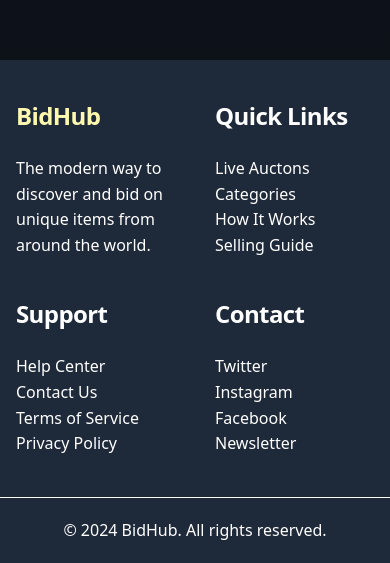
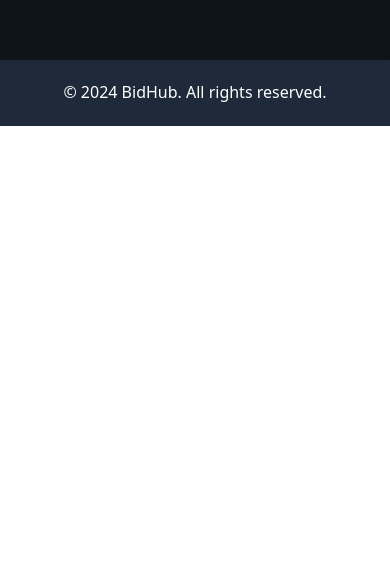
Before and after one commit to JacobSoh/IS216_G4_T20, a Next.js app: page / in a window 390 px wide. Shown: the part 912-1475 px from the top of the page. After the commit the page ends 1038 px from the top, so only its background shows below. Built offline with nearby package versions, Linux system fonts and the light colour scheme.

Commit message:
Fix footer UI

```diff
--- a/src/components/_footer.js
+++ b/src/components/_footer.js
@@ -1,6 +1,8 @@
 'use client';
 
-import Link from 'next/link';
+import {
+    _link
+} from "@/components/footer";
 
 const navigation = [
     {
@@ -35,9 +37,14 @@ const navigation = [
 export default function Footer() {
     return (
         <footer className='relative z-10 bg-gray-800'>
-            <div className="py-10 mx-auto max-w-7xl px-4 sm:px-6 lg:px-8">
+            <div className="py-10 mx-auto max-w-7xl px-4 sm:px-6 lg:px-8
+                        [@media(max-width:29rem)]:hidden">
                 <div
-                    className="grid grid-cols-2 md:grid-cols-4 gap-10 items-start justify-between"
+                    className={`
+                        grid
+                        grid-cols-2
+                        md:grid-cols-4 gap-10 items-start justify-between
+                    `}
                 >
                     <section>
                         <h3 className='text-2xl font-bold tracking-tight text-(--custom-cream-yellow)'>BidHub</h3>
@@ -45,23 +52,11 @@ export default function Footer() {
                             <p className='text-md'>The modern way to discover and bid on unique items from around the world.</p>
                         </div>
                     </section>
-                    {navigation.map(v => (
-                        <section
-                            key={v.title + '_footer'}
-                        >
-                            <h3 className='text-2xl font-bold tracking-tight text-white'>{v.title}</h3>
-                            <div className='text-white mt-6 flex flex-col items-start justify-start'>
-                                {v.links.map(s => (
-                                    <Link key={s.name + '_footer'} href={s.href} className='text-md no-underline'>
-                                        {s.name}
-                                    </Link>
-                                ))}
-                            </div>
-                        </section>
-                    ))}
+                    {navigation.map(v => <_link key={v.title + '_footer'} title={v.title} links={v.links} />)}
                 </div>
             </div>
-            <div className='text-white border-t-1 border-top max-w-7xl text-center px-4 sm:px-6 lg:px-8 py-5 mx-auto max-w-9xl'>
+            <hr className="max-w-7xl mx-auto [@media(max-width:29rem)]:hidden"/>
+            <div className='text-white border-top max-w-7xl text-center px-4 sm:px-6 lg:px-8 py-5 mx-auto'>
                 &copy; 2024 BidHub. All rights reserved.
             </div>
         </footer>
--- /dev/null
+++ b/src/components/footer/_link.js
@@ -0,0 +1,21 @@
+"use client";
+import Link from "next/link";
+
+
+export default function _link({
+    title,
+    links
+}) {
+    return (
+        <section>
+            <h3 className='text-2xl font-bold tracking-tight text-white'>{title}</h3>
+            <div className='text-white mt-6 flex flex-col items-start justify-start'>
+                {links.map(s => (
+                    <Link key={s.name + '_footer'} href={s.href} className='text-md no-underline'>
+                        {s.name}
+                    </Link>
+                ))}
+            </div>
+        </section>
+    )
+}
--- /dev/null
+++ b/src/components/footer/index.js
@@ -0,0 +1 @@
+export { default as _link } from "@/components/footer/_link";
```
